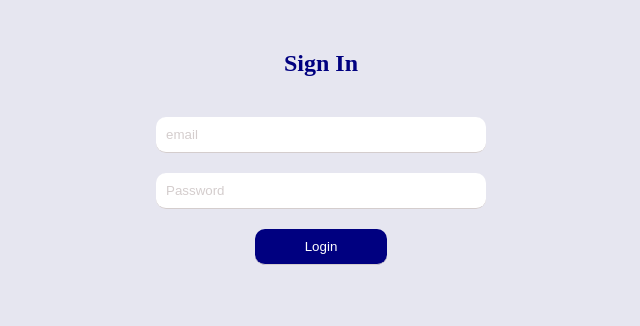
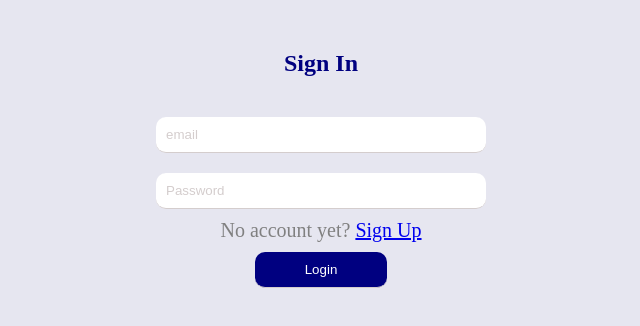
Before and after one commit to Halima-1/auraMart, a React (Vite) app: page /login in a window 1280 px wide. Shown: the top 326 px of the page, without its empty margins (319-959 px from the left). Built offline with nearby package versions, Linux system fonts and the light colour scheme.

Commit message:
login error sorted

```diff
--- a/src/component/form/login.jsx
+++ b/src/component/form/login.jsx
@@ -1,5 +1,5 @@
 import { useState } from "react";
-import { useNavigate } from "react-router-dom";
+import { Link, useNavigate } from "react-router-dom";
 import "./register.css";
 import { createUserWithEmailAndPassword, signInWithEmailAndPassword,
   fetchSignInMethodsForEmail } from "firebase/auth";
@@ -113,7 +113,9 @@ function Login() {
 
         />
         {errData.password && <p style={{ color: "red" }}>{errData.password}</p>}
-
+        <p style={{ color: "grey" }}>
+          No account yet? <Link to={"/register"}>Sign Up</Link>
+        </p>
         <input className="submit-btn"           disabled={loading}
  type="button" onClick={handleSubmit} value={loading ? "Logging in..." : "Login"} />
       </form>
--- a/src/component/form/register.jsx
+++ b/src/component/form/register.jsx
@@ -139,18 +139,19 @@ const logOut = async() =>{
           value={formData.phoneNumber}
           placeholder="phone number"
           onChange={handleChange}
+          required
         />
         {/* {errData.cpass && <p style={{ color: "red" }}>{errData.cpass}</p>} */}
         <p style={{ color: "grey" }}>
           Already have an account? <Link to={"/login"}>Sign in</Link>
         </p>
-        <input className="submit-btn" type="button" onClick={signIn} value={"Sign up"} />
+        <input className="submit-btn" type="submit" onClick={signIn} value={"Sign up"} />
       </form>
-
+{/*
       <button className='google' onClick={signInWithGoogle}>
                     <b>Sign up with google</b> <br />
                     <img src="../../src/assets/google logo.png" alt="google logo" />
-                </button>
+                </button> */}
                 {/* <button onClick={logOut}>sign out</button> */}
     </div>
   );
```
